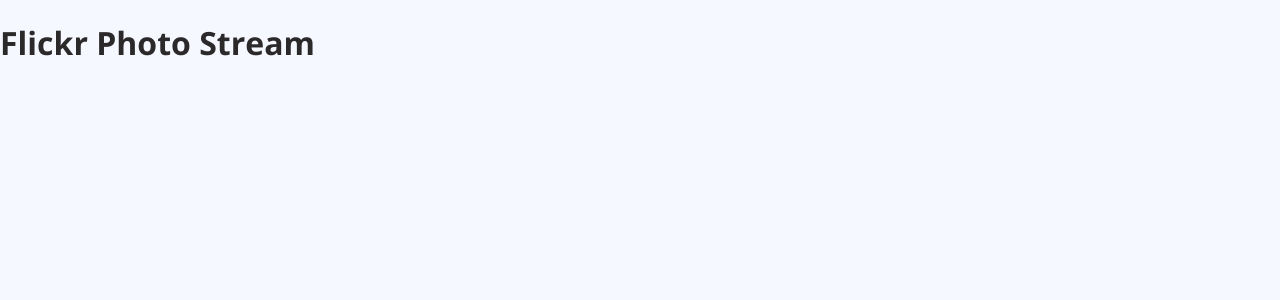
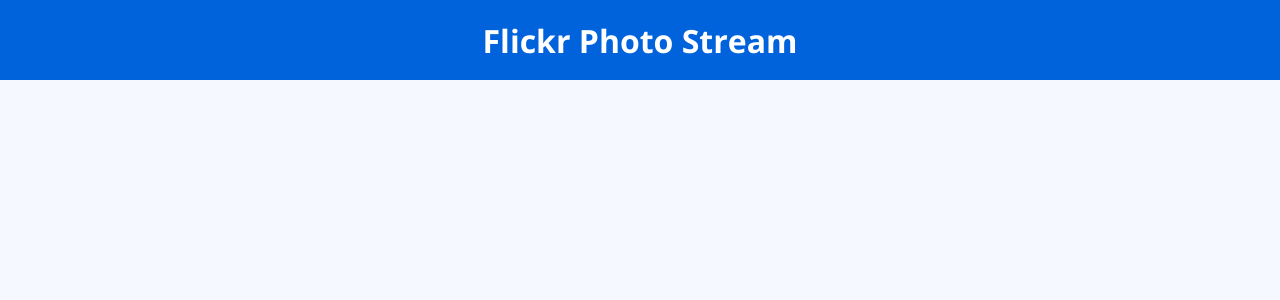
Before and after one commit to chrisgrace84/flickr-api-task, a React (Create React App) app: page / in a window 1280 px wide. Shown: the top 300 px of the page. Built offline with nearby package versions, Linux system fonts and the light colour scheme.

Commit message:
Setup layout components

```diff
--- a/src/App.js
+++ b/src/App.js
@@ -1,10 +1,14 @@
+import Aux from './hoc/Aux';
+import MainNav from './components/layout/MainNav';
+import Layout from './components/layout/Layout';
 
 function App() {
     return (
-        <div>
-            <h1>Flickr Photo Stream</h1>
-        </div>
-    );
+        <Aux>
+            <MainNav />
+            <Layout />
+        </Aux>
+    )
 }
 
 export default App;
--- /dev/null
+++ b/src/components/layout/Layout.js
@@ -0,0 +1,7 @@
+import classes from './Layout.module.css';
+
+function Layout(props) {
+    return <main className={classes.main}>{props.children}</main>;
+}
+
+export default Layout;
--- /dev/null
+++ b/src/components/layout/Layout.module.css
@@ -0,0 +1,5 @@
+.main {
+    margin: 3rem auto;
+    width: 90%;
+    max-width: 500px;
+}
--- /dev/null
+++ b/src/components/layout/MainNav.js
@@ -0,0 +1,11 @@
+import classes from './MainNav.module.css';
+
+function MainNav() {
+    return (
+        <header className={classes.header}>
+            <h1>Flickr Photo Stream</h1>
+        </header>
+    );
+}
+
+export default MainNav;
--- /dev/null
+++ b/src/components/layout/MainNav.module.css
@@ -0,0 +1,16 @@
+.header {
+    width: 100%;
+    height: 5rem;
+    display: flex;
+    align-items: center;
+    justify-content: center;
+    flex-direction: column;
+    background-color: #0063dc;
+    padding: 0 10%;
+}
+
+@media (min-width: 768px) {
+    .header h1 {
+        flex-direction: row;
+    }
+}
--- /dev/null
+++ b/src/components/ui/Card.module.css
@@ -0,0 +1,5 @@
+.card {
+    background-color: white;
+    border-radius: 6px;
+    box-shadow: 0 2px 8px rgba(0, 0, 0, 0.2);
+}
--- /dev/null
+++ b/src/hoc/Aux.js
@@ -0,0 +1,4 @@
+// get the component children
+const aux = props => props.children;
+
+export default aux;
--- a/src/index.css
+++ b/src/index.css
@@ -11,11 +11,12 @@
 }
 
 h1 {
-    font-size: 2rem;
-    color: #2c292b;
+    font-size: 1.5rem;
+    color: #FFF;
 }
 
-h2 {
-    font-size: 1.5rem;
-    color: #2c292b;
+@media (min-width: 768px) {
+    h1 {
+        font-size: 2rem;
+    }
 }
```
Also changed, not shown: src/components/ui/Card.js (added, +7 -0 lines).
